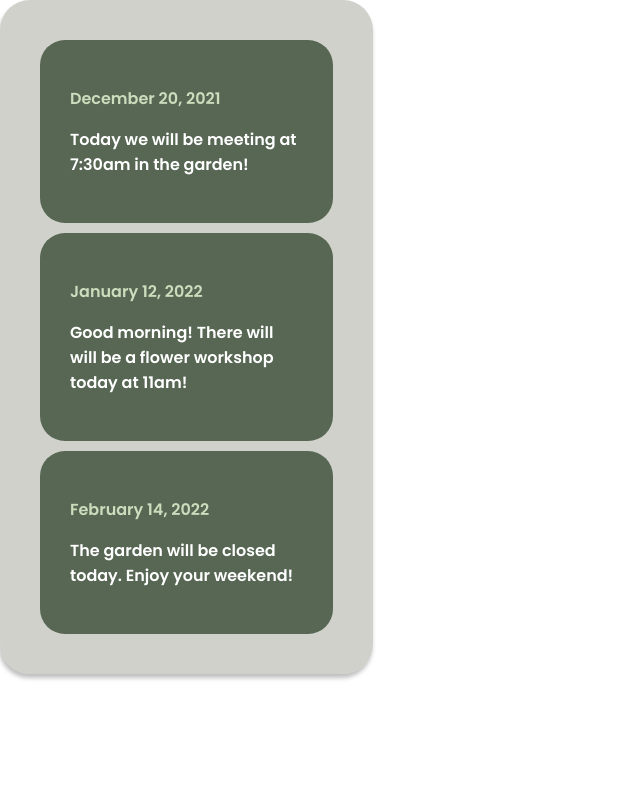
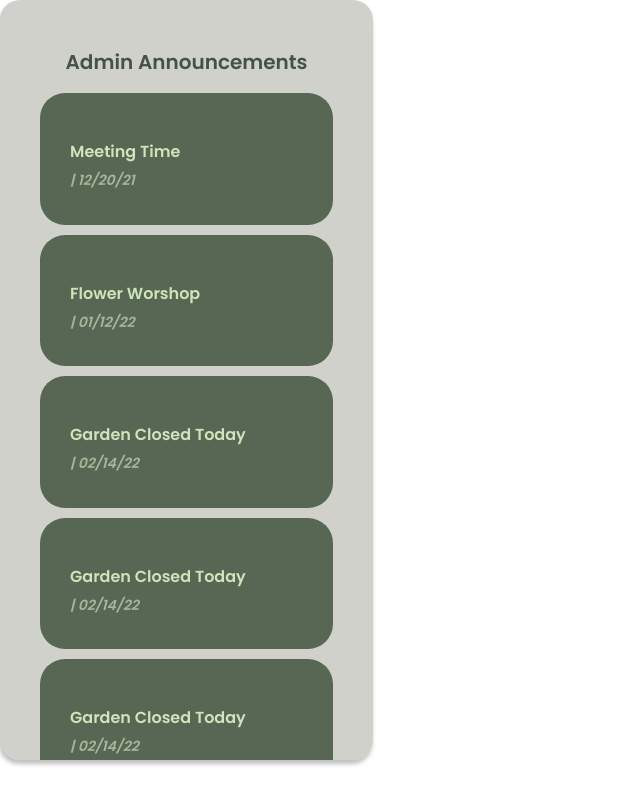
Before and after one commit to hack4impact-calpoly/slo-botanical-garden-22, a React (Create React App) app in the folder frontend/: page / in a window 1280 px wide. Shown: the whole page, without its empty margins (0-640 px from the left). Built offline with nearby package versions, Linux system fonts and the light colour scheme.

Commit message:
announcement bar frontend

```diff
--- a/frontend/src/Announcement.css
+++ b/frontend/src/Announcement.css
@@ -1,7 +1,3 @@
-* {
-  font-family: "Poppins", sans-serif;
-  font-weight: bold;
-}
 .announcement-container {
   background-color: #576754;
   border-radius: 25px;
@@ -9,11 +5,21 @@
   margin: 10px;
 }
 
+#title {
+  color: #cee4bb;
+  font-weight: bold;
+}
+
 #date {
-  color: #ccddbd;
-  font-weight: 600px;
+  font-size: 14px;
+  font-style: italic;
+  color: #a6b699;
+  line-height: 0.5px;
+  font-weight: bold;
+  overflow-wrap: break-word;
 }
 
 #body {
   color: #fff;
+  font-size: 14px;
 }
--- a/frontend/src/Announcement.js
+++ b/frontend/src/Announcement.js
@@ -4,7 +4,10 @@ import "./Announcement.css";
 const Announcement = (props) => {
   return (
     <div className="announcement-container">
-      <p id="date">{props.date}</p>
+      <p id="title">{props.title}</p>
+      <p id="date">
+        {props.name} | {props.date}
+      </p>
       <p id="body">{props.body}</p>
     </div>
   );
--- a/frontend/src/AnnouncementBar.css
+++ b/frontend/src/AnnouncementBar.css
@@ -1,8 +1,20 @@
 .bar-container {
   width: 313px;
   padding: 30px;
-  border-radius: 30px;
+  border-radius: 20px;
   background: rgba(117, 124, 103, 0.35);
   box-shadow: -1px 4px 4px #00000040;
   backdrop-filter: blur(60px);
+  overflow-y: scroll;
+  height: 700px;
 }
+
+* {
+  font-family: "Poppins", sans-serif;
+}
+
+h2 {
+  font-size: 20px;
+  color: #465344;
+  text-align: center;
+}
--- a/frontend/src/AnnouncementBar.js
+++ b/frontend/src/AnnouncementBar.js
@@ -21,8 +21,14 @@ const AnnouncementBar = () => {
 
   return (
     <div className="bar-container">
+      <h2>Admin Announcements</h2>
       {announcements.map((announcement) => (
-        <Announcement date={announcement.date} body={announcement.body} />
+        <Announcement
+          name={announcement.name}
+          date={announcement.date}
+          title={announcement.title}
+          body={announcement.body}
+        />
       ))}
     </div>
   );
--- a/frontend/src/Data.js
+++ b/frontend/src/Data.js
@@ -1,15 +1,40 @@
 const announcements = [
   {
-    date: "December 20, 2021",
-    body: "Today we will be meeting at 7:30am in the garden!",
+    poster: "Jane Doe",
+    date: "12/20/21",
+    title: "Meeting Time",
+    content: "Today we will be meeting at 7:30am in the garden!",
   },
   {
-    date: "January 12, 2022",
-    body: "Good morning! There will will be a flower workshop today at 11am!",
+    poster: "Jolly Jilly",
+    date: "01/12/22",
+    title: "Flower Worshop",
+    content:
+      "Good morning! There will will be a flower workshop today at 11am!",
   },
   {
-    date: "February 14, 2022",
-    body: "The garden will be closed today. Enjoy your weekend!",
+    poster: "Happy Hannah",
+    date: "02/14/22",
+    title: "Garden Closed Today",
+    content: "The garden will be closed today. Enjoy your weekend!",
+  },
+  {
+    poster: "Happy Hannah",
+    date: "02/14/22",
+    title: "Garden Closed Today",
+    content: "The garden will be closed today. Enjoy your weekend!",
+  },
+  {
+    poster: "Happy Hannah",
+    date: "02/14/22",
+    title: "Garden Closed Today",
+    content: "The garden will be closed today. Enjoy your weekend!",
+  },
+  {
+    poster: "Happy Hannah",
+    date: "02/14/22",
+    title: "Garden Closed Today",
+    content: "The garden will be closed today. Enjoy your weekend!",
   },
 ];
 
```
